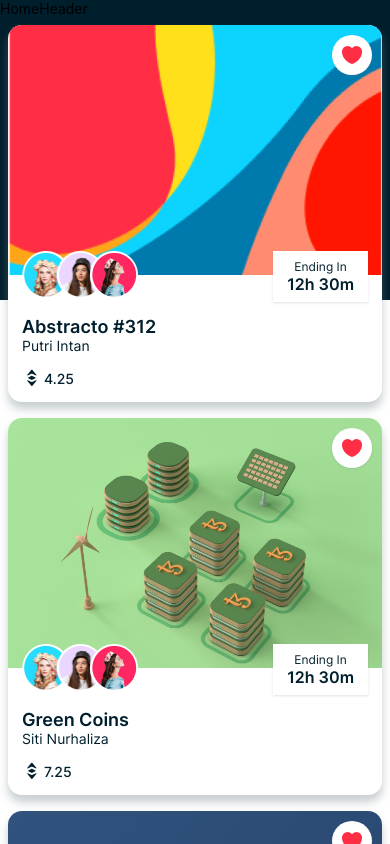
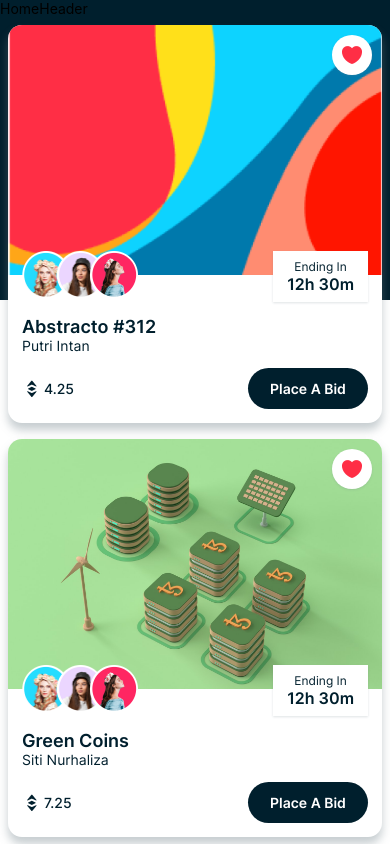
Before and after one commit to musabbir-m/nft-native-app, a React Native app: screen /Home in a window 390 px wide. Shown: the top 844 px of the page. Built offline with nearby package versions, Linux system fonts and the light colour scheme.

Commit message:
added Rect button for placing bid and finished NFTCard

```diff
--- a/components/Button.js
+++ b/components/Button.js
@@ -26,10 +26,27 @@
   )
 }
 
-export const RectButton= ()=> {
+export const RectButton= ({minWidth, fontSize, handlePress, ...props})=> {
     return (
-        <View>
-            <Text>Rect</Text>
-        </View>
+      <TouchableOpacity style={{
+        backgroundColor:COLORS.primary,
+        borderRadius: SIZES.extraLarge,
+        minWidth: minWidth,
+        padding:SIZES.small,
+        ...props
+        }}
+
+        onPress={handlePress}
+        >
+         <Text
+         style={{
+          fontFamily: FONTS.semiBold,
+          fontSize: fontSize,
+          color: COLORS.white,
+          textAlign: 'center',
+
+         }}
+         >Place A Bid</Text>
+        </TouchableOpacity>
     )
 }
--- a/components/NFTCard.js
+++ b/components/NFTCard.js
@@ -44,8 +44,12 @@
               alignItems: "center"
             }}>
               <EthPrice price={data.price}/>
+              <RectButton
+              minWidth={120}
+              fontSize= {SIZES.font}
+              handlePress= {()=> navigation.navigate("Details", {data})}
+              />
             </View>
-
           </View>
     </View>
   )
```
